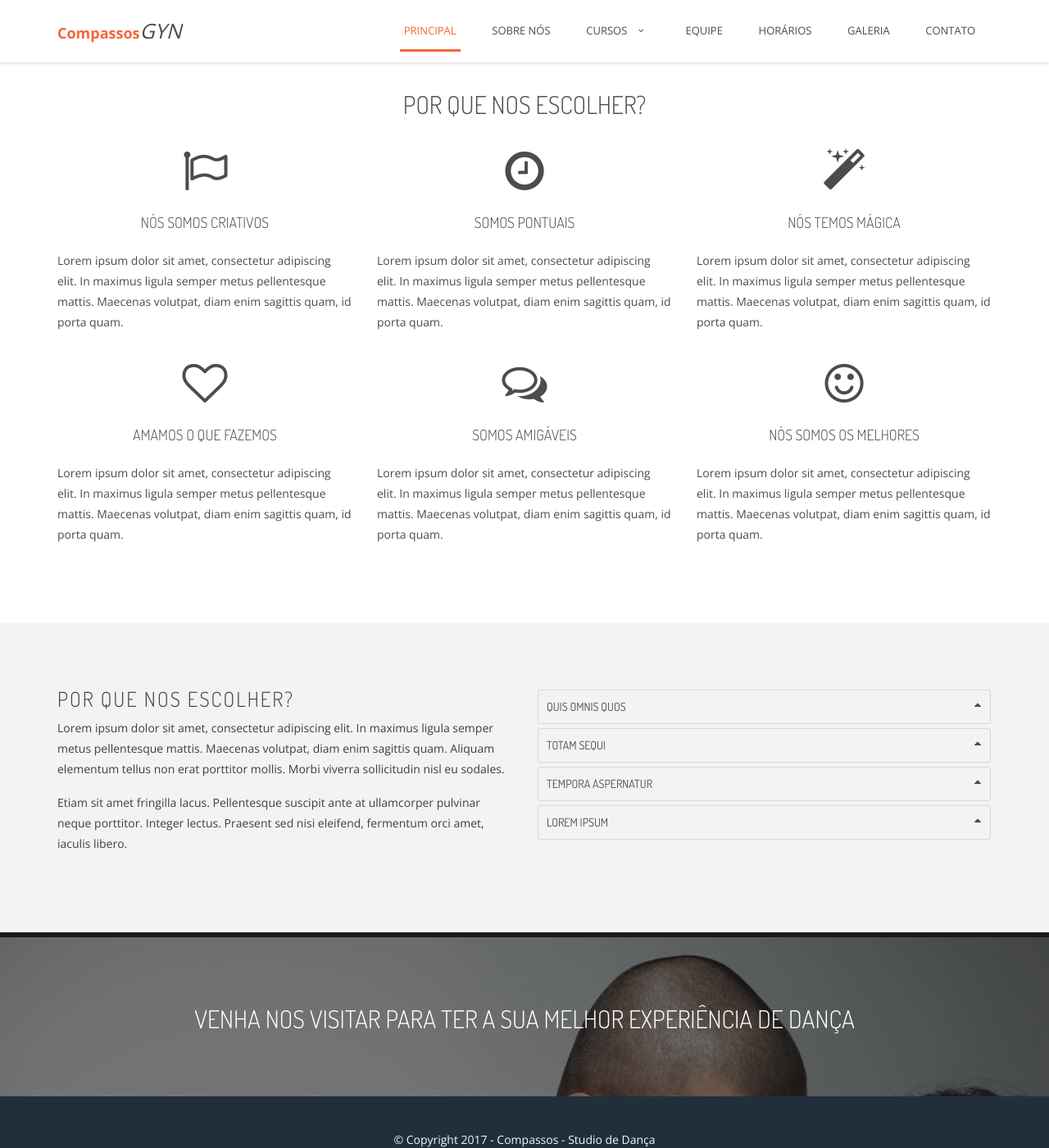
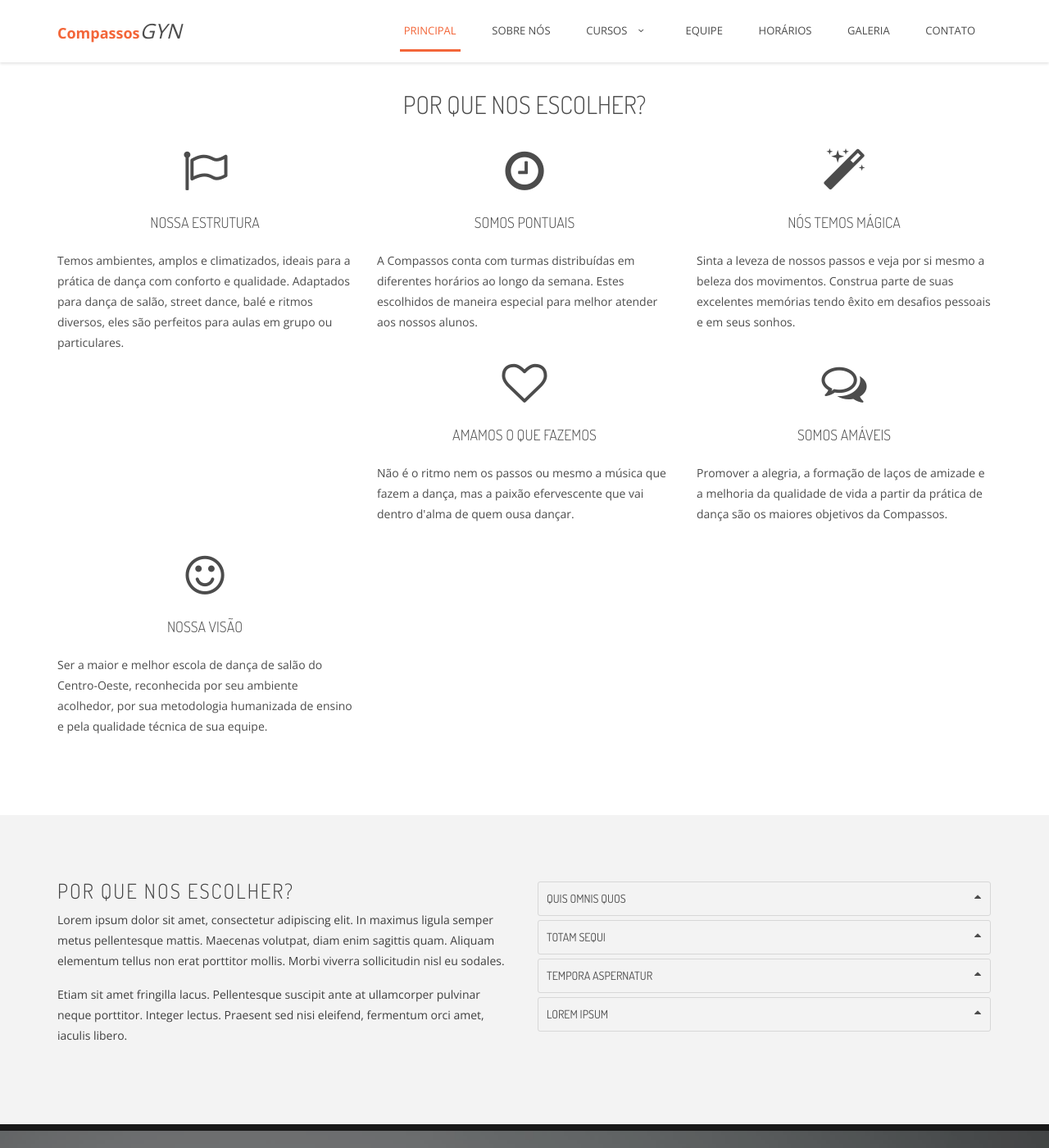
Before and after one commit to 5devmonkeys/comp, a Jekyll site: the page built from index.html, in a window 1280 px wide and 1400 px high, scrolled down 2065 px. Shown: the whole window at 82% size. Built offline with Jekyll 4.4.1, drawn with Linux system fonts in a browser that asks for light colours.

Commit message:
second change index

```diff
--- a/index.html
+++ b/index.html
@@ -135,8 +135,8 @@ pre_footer_link: contato
                     <div class="icon">
                        <i class="fa fa-flag-o"></i>
                     </div>
-                    <h4>Nós somos criativos</h4>
-                    <p class="text-left">Lorem ipsum dolor sit amet, consectetur adipiscing elit. In maximus ligula semper metus pellentesque mattis. Maecenas  volutpat, diam enim sagittis quam, id porta quam.</p>
+                    <h4>Nossa estrutura</h4>
+                    <p class="text-left">Temos ambientes, amplos e climatizados, ideais para a prática de dança com conforto e qualidade. Adaptados para dança de salão, street dance, balé e ritmos diversos, eles são perfeitos para aulas em grupo ou particulares.</p>
                 </div>
             </div>
             <div class="col-sm-6 col-md-4 text-center">
@@ -145,7 +145,7 @@ pre_footer_link: contato
                        <i class="fa fa-clock-o"></i>
                     </div>
                     <h4>Somos pontuais</h4>
-                    <p class="text-left">Lorem ipsum dolor sit amet, consectetur adipiscing elit. In maximus ligula semper metus pellentesque mattis. Maecenas  volutpat, diam enim sagittis quam, id porta quam.</p>
+                    <p class="text-left">A Compassos conta com turmas distribuídas em diferentes horários ao longo da semana. Estes escolhidos de maneira especial para melhor atender aos nossos alunos.</p>
                 </div>
             </div>
             <div class="col-sm-6 col-md-4 text-center">
@@ -154,7 +154,7 @@ pre_footer_link: contato
                        <i class="fa fa-magic"></i>
                     </div>
                     <h4>Nós temos mágica</h4>
-                    <p class="text-left">Lorem ipsum dolor sit amet, consectetur adipiscing elit. In maximus ligula semper metus pellentesque mattis. Maecenas  volutpat, diam enim sagittis quam, id porta quam.</p>
+                    <p class="text-left">Sinta a leveza de nossos passos e veja por si mesmo a beleza dos movimentos. Construa parte de suas excelentes memórias tendo êxito em desafios pessoais e em seus sonhos.</p>
                 </div>
             </div>
             <div class="col-sm-6 col-md-4 text-center">
@@ -163,7 +163,7 @@ pre_footer_link: contato
                        <i class="fa fa-heart-o"></i>
                     </div>
                     <h4>Amamos o que fazemos</h4>
-                    <p class="text-left">Lorem ipsum dolor sit amet, consectetur adipiscing elit. In maximus ligula semper metus pellentesque mattis. Maecenas  volutpat, diam enim sagittis quam, id porta quam.</p>
+                    <p class="text-left">Não é o ritmo nem os passos ou mesmo a música que fazem a dança, mas a paixão efervescente que vai dentro d'alma de quem ousa dançar.</p>
                 </div>
             </div>
             <div class="col-sm-6 col-md-4 text-center">
@@ -171,8 +171,8 @@ pre_footer_link: contato
                     <div class="icon">
                        <i class="fa fa-comments-o"></i>
                     </div>
-                    <h4>Somos amigáveis</h4>
-                    <p class="text-left">Lorem ipsum dolor sit amet, consectetur adipiscing elit. In maximus ligula semper metus pellentesque mattis. Maecenas  volutpat, diam enim sagittis quam, id porta quam.</p>
+                    <h4>Somos amáveis</h4>
+                    <p class="text-left">Promover a alegria, a formação de laços de amizade e a melhoria da qualidade de vida a partir da prática de dança são os maiores objetivos da Compassos.</p>
                 </div>
             </div>
             <div class="col-sm-6 col-md-4 text-center">
@@ -180,8 +180,8 @@ pre_footer_link: contato
                     <div class="icon">
                        <i class="fa fa-smile-o"></i>
                     </div>
-                    <h4>Nós somos os melhores</h4>
-                    <p class="text-left">Lorem ipsum dolor sit amet, consectetur adipiscing elit. In maximus ligula semper metus pellentesque mattis. Maecenas  volutpat, diam enim sagittis quam, id porta quam.</p>
+                    <h4>Nossa visão</h4>
+                    <p class="text-left">Ser a maior e melhor escola de dança de salão do Centro-Oeste, reconhecida por seu ambiente acolhedor, por sua metodologia humanizada de ensino e pela qualidade técnica de sua equipe.</p>
                 </div>
             </div>
         </div>
```
